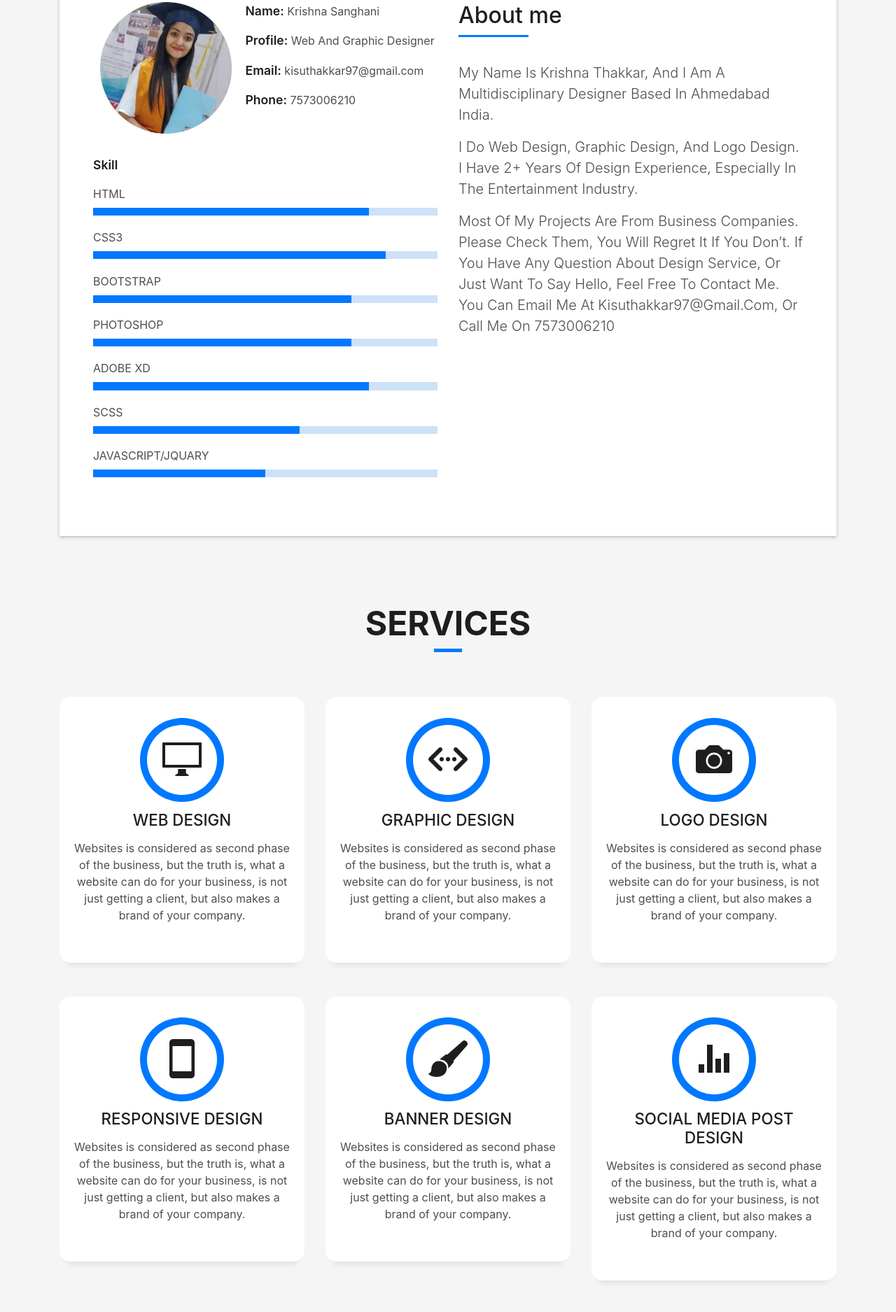
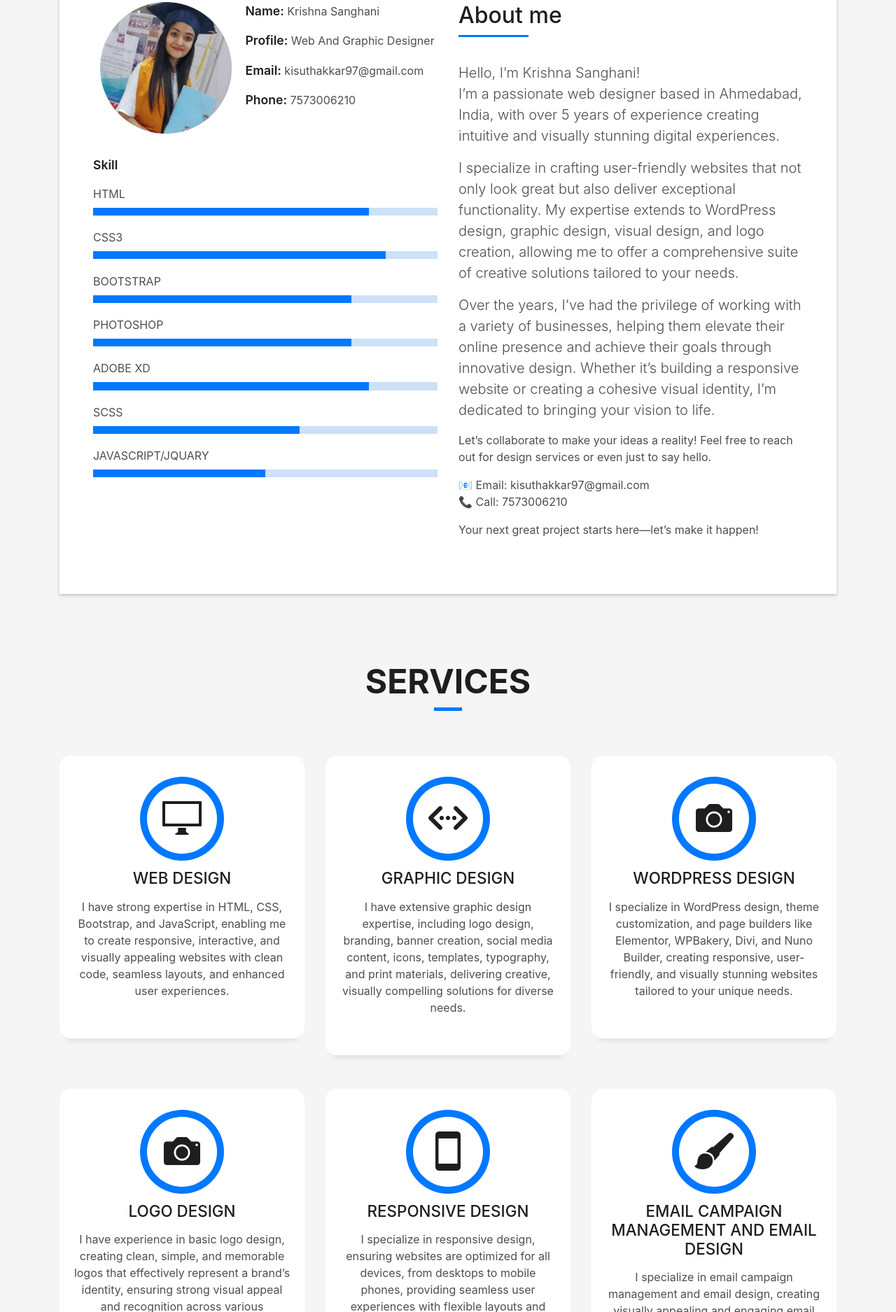
Before and after one commit to KrishnaSanghani/krishnaportfolio.github.io, a plain HTML site: page index.html in a window 1280 px wide. Shown: the part 925-2800 px from the top of the page at 70% size. Drawn offline with Linux system fonts and the light colour scheme; files whose address does not match are found by name.

Commit message:
Update index.html

```diff
--- a/index.html
+++ b/index.html
@@ -73,7 +73,7 @@
         <div class="container">
           <!--<p class="display-6 color-d">Hello, world!</p>-->
           <h1 class="intro-title mb-4">I am Krishna Sanghani</h1>
-          <p class="intro-subtitle"><span class="text-slider-items">Web Design,Graphic Design, Logo Design, Responsive Design</span><strong class="text-slider">
+          <p class="intro-subtitle"><span class="text-slider-items">Web Design,Graphic Design, wordpress design, Logo Design, Responsive Design, visual design, Email campaigning</span><strong class="text-slider">
              </strong></p>
           <!-- <p class="pt-3"><a class="btn btn-primary btn js-scroll px-4" href="#about" role="button">Learn More</a></p> -->
         </div>
@@ -150,15 +150,21 @@
                       </h5>
                     </div>
                     <p class="lead">
-                     My Name Is Krishna Thakkar, And I Am A Multidisciplinary Designer Based In Ahmedabad India.
+                    Hello, I’m Krishna Sanghani!</br>
+I’m a passionate web designer based in Ahmedabad, India, with over 5 years of experience creating intuitive and visually stunning digital experiences.
                     </p>
                     <p class="lead">
-                   I Do Web Design, Graphic Design, And Logo Design. I Have 2+ Years Of Design Experience, Especially In The Entertainment Industry.
+                  I specialize in crafting user-friendly websites that not only look great but also deliver exceptional functionality. My expertise extends to WordPress design, graphic design, visual design, and logo creation, allowing me to offer a comprehensive suite of creative solutions tailored to your needs.
                     </p>
                     <p class="lead">
-                       Most Of My Projects Are From Business Companies. Please Check Them, You Will Regret It If You Don’t. If You Have Any Question About Design Service,
-                      Or Just Want To Say Hello, Feel Free To Contact Me. You Can Email Me At Kisuthakkar97@Gmail.Com, Or Call Me On 7573006210
+                     Over the years, I’ve had the privilege of working with a variety of businesses, helping them elevate their online presence and achieve their goals through innovative design. Whether it’s building a responsive website or creating a cohesive visual identity, I’m dedicated to bringing your vision to life.
                     </p>
+<p>Let’s collaborate to make your ideas a reality! Feel free to reach out for design services or even just to say hello.</p>
+<p></p>
+📧 Email: kisuthakkar97@gmail.com</br>
+📞 Call: 7573006210
+</p>
+<p>Your next great project starts here—let’s make it happen!</p>
                   </div>
                 </div>
               </div>
@@ -191,8 +197,7 @@
               <div class="service-content">
                 <h2 class="s-title">Web Design</h2>
                 <p class="s-description text-center">
-                  Websites is considered as second phase of the business, but the truth is, what a website can do for your business, is not just getting a client, but also makes a brand of your company.
-                </p>
+                 I have strong expertise in HTML, CSS, Bootstrap, and JavaScript, enabling me to create responsive, interactive, and visually appealing websites with clean code, seamless layouts, and enhanced user experiences. </p>
               </div>
             </div>
           </div>
@@ -204,8 +209,19 @@
               <div class="service-content">
                 <h2 class="s-title">Graphic Design</h2>
                 <p class="s-description text-center">
-                Websites is considered as second phase of the business, but the truth is, what a website can do for your business, is not just getting a client, but also makes a brand of your company.
-                </p>
+               I have extensive graphic design expertise, including logo design, branding, banner creation, social media content, icons, templates, typography, and print materials, delivering creative, visually compelling solutions for diverse needs. </p>
+              </div>
+            </div>
+          </div>
+           <div class="col-md-4">
+            <div class="service-box">
+              <div class="service-ico">
+                <span class="ico-circle"><i class="ion-camera"></i></span>
+              </div>
+              <div class="service-content">
+                <h2 class="s-title">Wordpress Design</h2>
+                <p class="s-description text-center">
+                 I specialize in WordPress design, theme customization, and page builders like Elementor, WPBakery, Divi, and Nuno Builder, creating responsive, user-friendly, and visually stunning websites tailored to your unique needs.</p>
               </div>
             </div>
           </div>
@@ -217,8 +233,7 @@
               <div class="service-content">
                 <h2 class="s-title">Logo Design</h2>
                 <p class="s-description text-center">
-                 Websites is considered as second phase of the business, but the truth is, what a website can do for your business, is not just getting a client, but also makes a brand of your company.
-                </p>
+                I have experience in basic logo design, creating clean, simple, and memorable logos that effectively represent a brand’s identity, ensuring strong visual appeal and recognition across various platforms.   </p>
               </div>
             </div>
           </div>
@@ -230,8 +245,7 @@
               <div class="service-content">
                 <h2 class="s-title">Responsive Design</h2>
                 <p class="s-description text-center">
-                 Websites is considered as second phase of the business, but the truth is, what a website can do for your business, is not just getting a client, but also makes a brand of your company.
-                </p>
+               I specialize in responsive design, ensuring websites are optimized for all devices, from desktops to mobile phones, providing seamless user experiences with flexible layouts and adaptive elements across different screen sizes. </p>
               </div>
             </div>
           </div>
@@ -241,10 +255,20 @@
                 <span class="ico-circle"><i class="ion-paintbrush"></i></span>
               </div>
               <div class="service-content">
-                <h2 class="s-title">Banner Design</h2>
+                <h2 class="s-title">Email campaign management and email design</h2>
                 <p class="s-description text-center">
-                Websites is considered as second phase of the business, but the truth is, what a website can do for your business, is not just getting a client, but also makes a brand of your company.
-                </p>
+                I specialize in email campaign management and email design, creating visually appealing and engaging email templates. I focus on crafting compelling content, optimizing layouts for all devices, and tracking performance to drive conversions and engagement.  </div>
+            </div>
+          </div>
+          <div class="col-md-4">
+            <div class="service-box">
+              <div class="service-ico">
+                <span class="ico-circle"><i class="ion-paintbrush"></i></span>
+              </div>
+              <div class="service-content">
+                <h2 class="s-title">Visual Design</h2>
+                <p class="s-description text-center">
+                I specialize in Basic visual design using Figma and Adobe XD, creating intuitive and aesthetically pleasing user interfaces. My designs focus on user experience, ensuring seamless navigation and engaging visual elements across digital platforms. </p>
               </div>
             </div>
           </div>
@@ -254,10 +278,9 @@
                 <span class="ico-circle"><i class="ion-stats-bars"></i></span>
               </div>
               <div class="service-content">
-                <h2 class="s-title">Social Media Post Design</h2>
+                <h2 class="s-title">Social Media handling</h2>
                 <p class="s-description text-center">
-                  Websites is considered as second phase of the business, but the truth is, what a website can do for your business, is not just getting a client, but also makes a brand of your company.
-                </p>
+                I offer social media handling services, including content creation, scheduling, and strategy development. I craft engaging posts, manage interactions, and analyze performance to enhance brand visibility and drive audience engagement across platforms. </p>
               </div>
             </div>
           </div>
```
